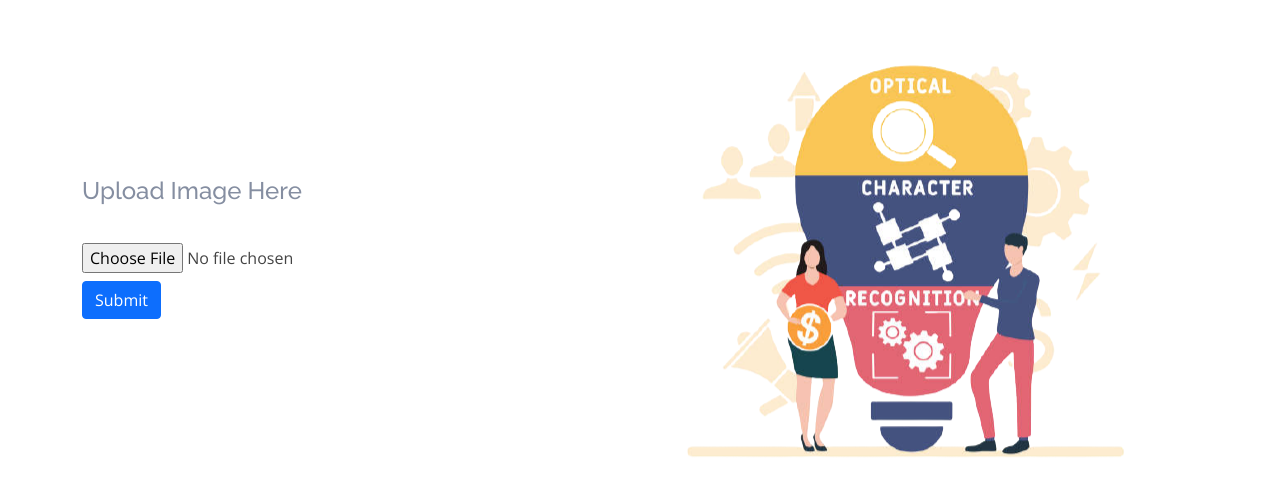
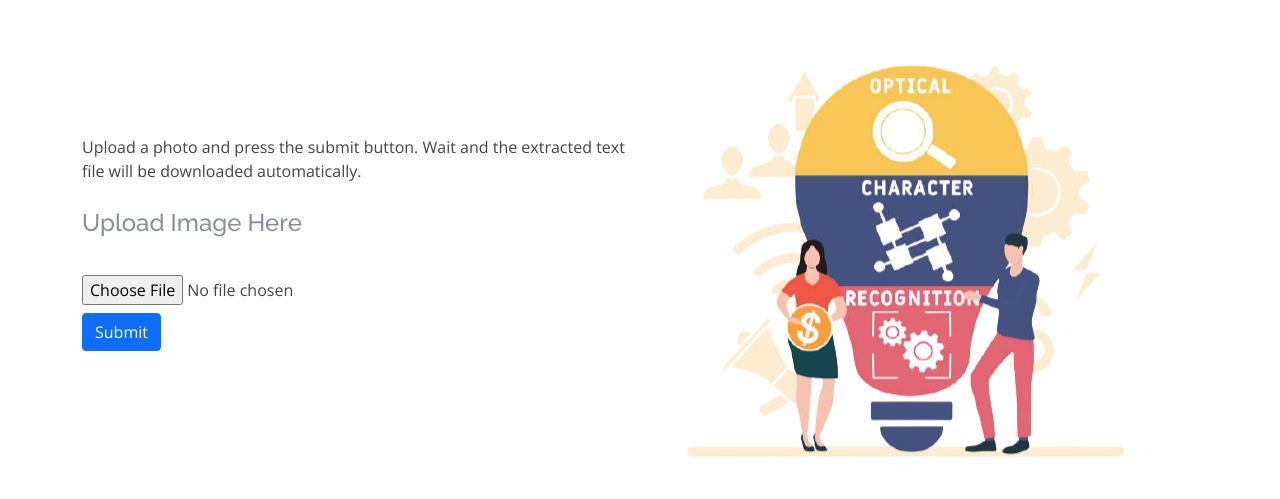
Before and after one commit to soham4abc/texter, a PHP site: page / in a window 1280 px wide. Shown: the part 84-583 px from the top of the page. Run offline with PHP 8.4, Linux system fonts and the light colour scheme; some libraries are stand-ins or nearby versions.

Commit message:
minor change made to Frontend

```diff
--- a/Frontend/index.php
+++ b/Frontend/index.php
@@ -53,6 +53,7 @@
     <div class="container">
       <div class="row">
         <div class="col-lg-6 pt-5 pt-lg-0 order-2 order-lg-1 d-flex flex-column justify-content-center">
+        <p class="hero-paragraph is-revealing">Upload a photo and press the submit button. Wait and the extracted text file will be downloaded automatically.</p>
           <form id="Submit" action="#" method="POST" class="formSegments">
           <div class="form-group mb-2">
             <label for="UnprocessedImage"><h2>Upload Image Here</h2></label>
```
